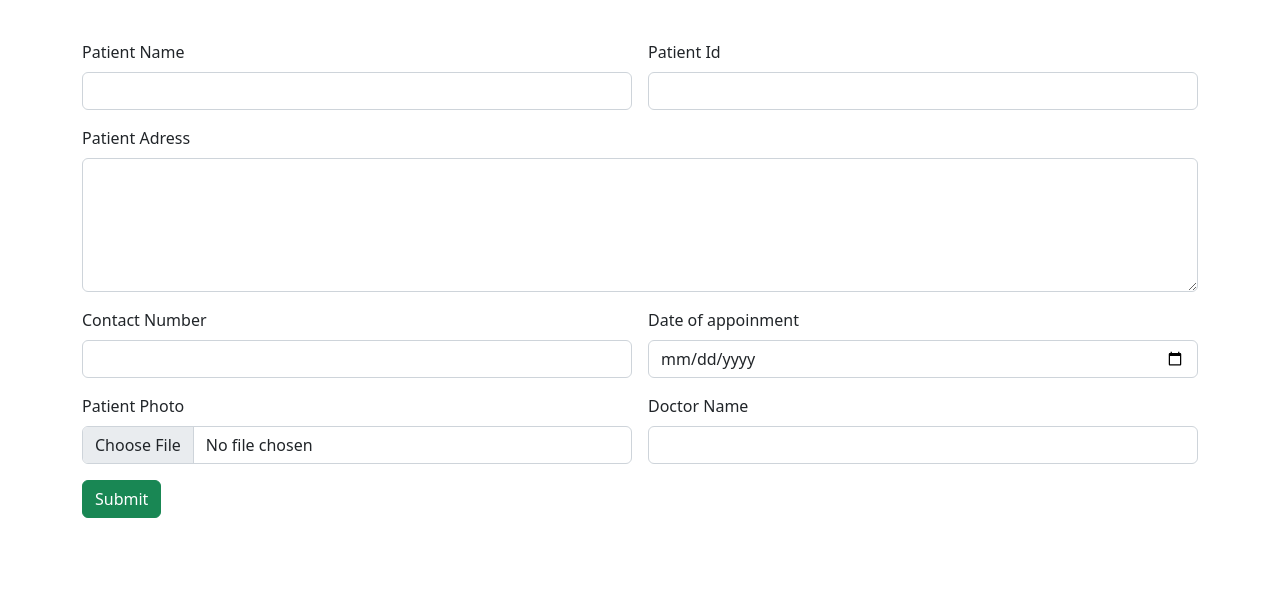
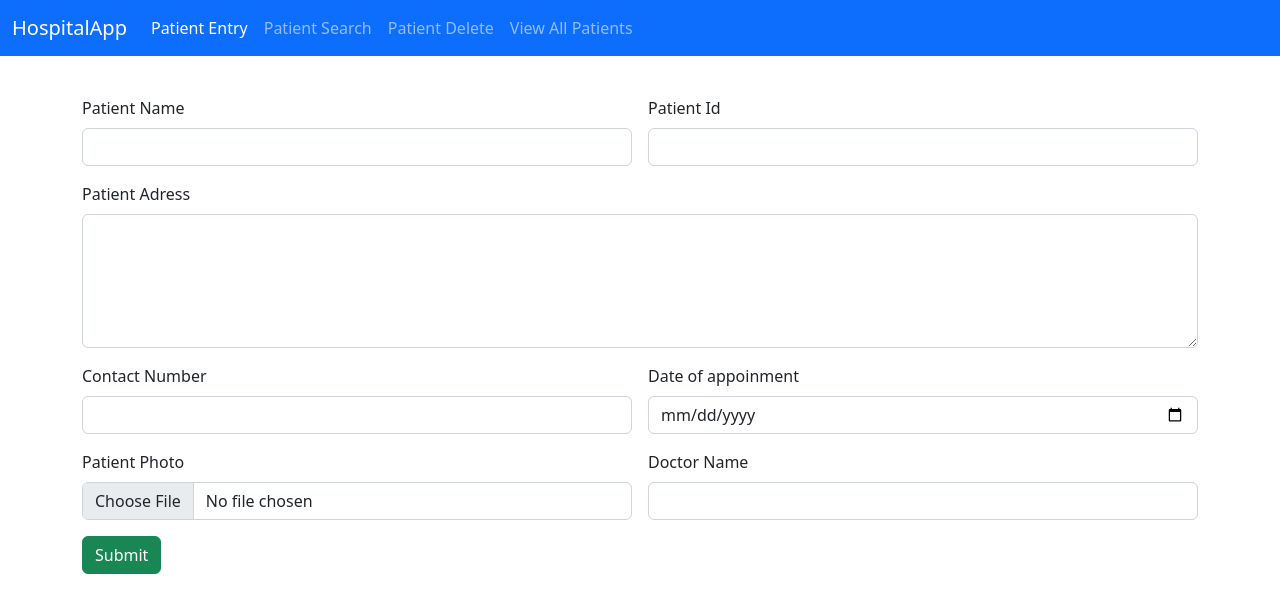
Before and after one commit to saloomaali/HospitalAppAngular, an Angular app: page / in a window 1280 px wide. Shown: the top 612 px of the page. Built offline with nearby package versions, Linux system fonts and the light colour scheme.

Commit message:
navbar component added modified search component

```diff
--- a/src/app/app.module.ts
+++ b/src/app/app.module.ts
@@ -8,6 +8,7 @@
 import { PatientDeleteComponent } from './patient-delete/patient-delete.component';
 import { RouterModule, Routes } from '@angular/router';
 import { ViewPtientComponent } from './view-ptient/view-ptient.component';
+import { NavbarComponent } from './navbar/navbar.component';
 
 
 const myRoute:Routes = [
@@ -36,7 +37,8 @@
     PatientEntryComponent,
     PatientSearchComponent,
     PatientDeleteComponent,
-    ViewPtientComponent
+    ViewPtientComponent,
+    NavbarComponent
   ],
   imports: [
     BrowserModule,
--- /dev/null
+++ b/src/app/navbar/navbar.component.html
@@ -0,0 +1,16 @@
+<nav class="navbar navbar-expand-lg bg-primary navbar-dark">
+    <div class="container-fluid">
+      <a class="navbar-brand" href="#">HospitalApp</a>
+      <button class="navbar-toggler" type="button" data-bs-toggle="collapse" data-bs-target="#navbarNavAltMarkup" aria-controls="navbarNavAltMarkup" aria-expanded="false" aria-label="Toggle navigation">
+        <span class="navbar-toggler-icon"></span>
+      </button>
+      <div class="collapse navbar-collapse" id="navbarNavAltMarkup">
+        <div class="navbar-nav">
+          <a class="nav-link active" aria-current="page" href="/">Patient Entry</a>
+          <a class="nav-link" href="/search">Patient Search</a>
+          <a class="nav-link" href="/delete">Patient Delete</a>
+          <a class="nav-link" href="/view" >View All Patients</a>
+        </div>
+      </div>
+    </div>
+  </nav>
--- a/src/app/patient-delete/patient-delete.component.html
+++ b/src/app/patient-delete/patient-delete.component.html
@@ -1,3 +1,4 @@
+<app-navbar></app-navbar>
 <div class="container">
     <div class="row">
         <div class="col col-12 col-sm-12 col-md-12 col-lg-12 col-xl-12 col-xxl-12">
--- a/src/app/patient-entry/patient-entry.component.html
+++ b/src/app/patient-entry/patient-entry.component.html
@@ -1,3 +1,4 @@
+<app-navbar></app-navbar>
 <div class="container">
     <div class="row">
         <div class="col col-12 col-sm-12 col-md-12 col-lg-12 col-xl-12 col-xxl-12">
--- a/src/app/patient-search/patient-search.component.html
+++ b/src/app/patient-search/patient-search.component.html
@@ -1,4 +1,6 @@
-<div class="container div row">
+<app-navbar></app-navbar>
+<div class="container">
+    <div class="row">
         <div class="col col-12 col-sm-12 col-md-12 col-lg-12 col-xl-12 col-xxl-12">
             <div class="row g-3 mt-4">
                 <div class="col col-12 col-sm-12 col-md-12 col-lg-12 col-xl-12 col-xxl-12">
@@ -11,3 +13,5 @@
             </div>
         </div>
     </div>
+
+</div>
--- a/src/app/view-ptient/view-ptient.component.html
+++ b/src/app/view-ptient/view-ptient.component.html
@@ -1,3 +1,4 @@
+<app-navbar></app-navbar>
 <div class="container">
     <div class="row">
         <div class="col col-12 col-sm-12 col-md-12 col-lg-12 col-xl-12 col-xxl-12">
```
Also changed, not shown: src/app/navbar/navbar.component.ts (added, +10 -0 lines), src/app/navbar/navbar.component.css (added). Lines whose indentation alone changed are shown as unchanged.
